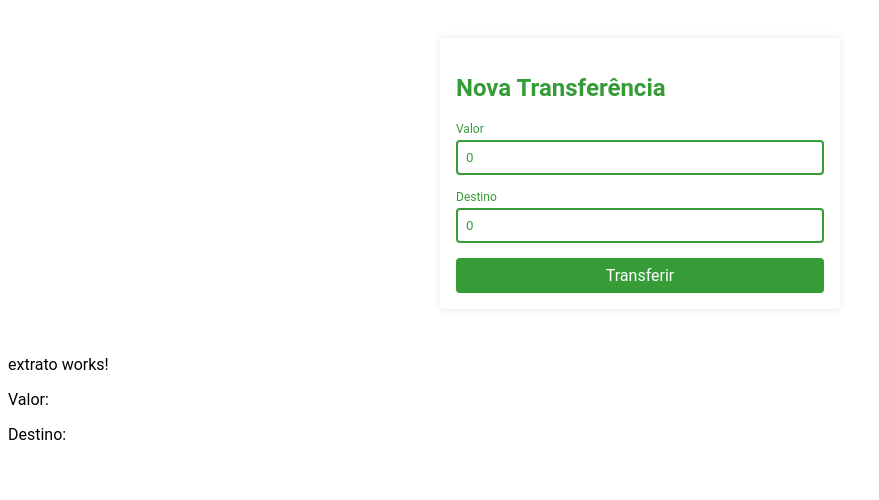
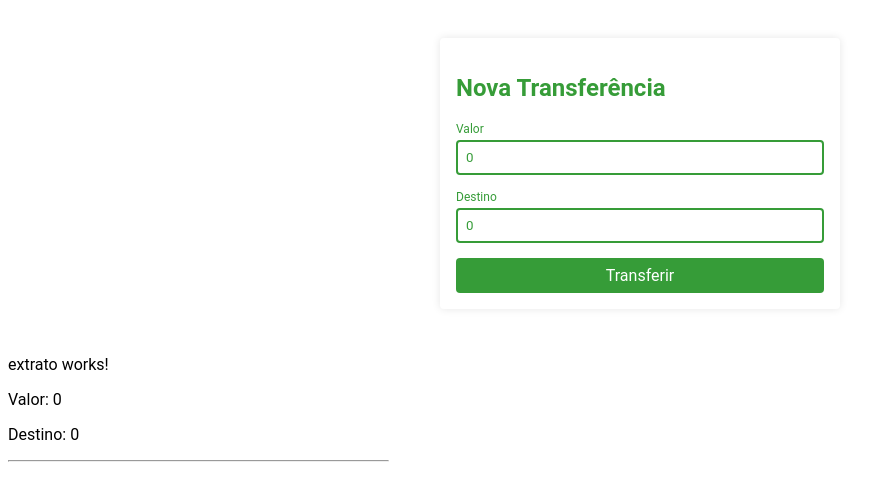
Before and after one commit to leandro-SI/Angular-spa-example, an Angular app: page / in a window 1280 px wide. Both pictures are taken after a click on the button "Transferir". Shown: the top 500 px of the page, without its empty margins (0-879 px from the left). Built offline with nearby package versions, Linux system fonts and the light colour scheme.

Commit message:
removendo responsabilibade de transferencia

```diff
--- a/src/app/app.component.html
+++ b/src/app/app.component.html
@@ -1,6 +1,3 @@
 <app-nova-transferencia (aoTransferir)="transferir($event)" ></app-nova-transferencia>
 
-<app-extrato></app-extrato>
-
-<p>Valor: {{ transferencia?.valor }}</p>
-<p>Destino: {{ transferencia?.destino }}</p>
+<app-extrato [transferencias]="transferencias" ></app-extrato>
--- a/src/app/app.component.ts
+++ b/src/app/app.component.ts
@@ -8,11 +8,11 @@ import { Component } from '@angular/core';
 export class AppComponent {
   title = 'cesarBank';
 
-  transferencia: any;
+  transferencias: any[] = [];
 
   transferir($event) {
     console.log($event)
-    this.transferencia = $event;
+    this.transferencias.push($event)
 
   }
 
--- a/src/app/extrato/extrato.component.css
+++ b/src/app/extrato/extrato.component.css
@@ -0,0 +1,4 @@
+hr {
+  width: 30%;
+  margin-left: 0;
+}
--- a/src/app/extrato/extrato.component.html
+++ b/src/app/extrato/extrato.component.html
@@ -1 +1,7 @@
 <p>extrato works!</p>
+
+<div *ngFor="let t of transferencias">
+  <p>Valor: {{ t.valor }}</p>
+  <p>Destino: {{ t.destino }}</p>
+  <hr>
+</div>
--- a/src/app/extrato/extrato.component.ts
+++ b/src/app/extrato/extrato.component.ts
@@ -1,4 +1,4 @@
-import { Component, OnInit } from '@angular/core';
+import { Component, Input, OnInit } from '@angular/core';
 
 @Component({
   selector: 'app-extrato',
@@ -7,6 +7,8 @@ import { Component, OnInit } from '@angular/core';
 })
 export class ExtratoComponent implements OnInit {
 
+  @Input() transferencias: any[];
+
   constructor() { }
 
   ngOnInit(): void {
--- a/src/app/nova-transferencia/nova-transferencia.component.ts
+++ b/src/app/nova-transferencia/nova-transferencia.component.ts
@@ -14,8 +14,8 @@ import { Component, EventEmitter, Output } from "@angular/core";
 export class NovaTransferenciaComponent{
   @Output() aoTransferir = new EventEmitter<any>();
 
-  valor: number;
-  destino: number;
+  valor: number = 0;
+  destino: number = 0;
 
   transferir() {
     console.log("solicitada nova transferência")
```
